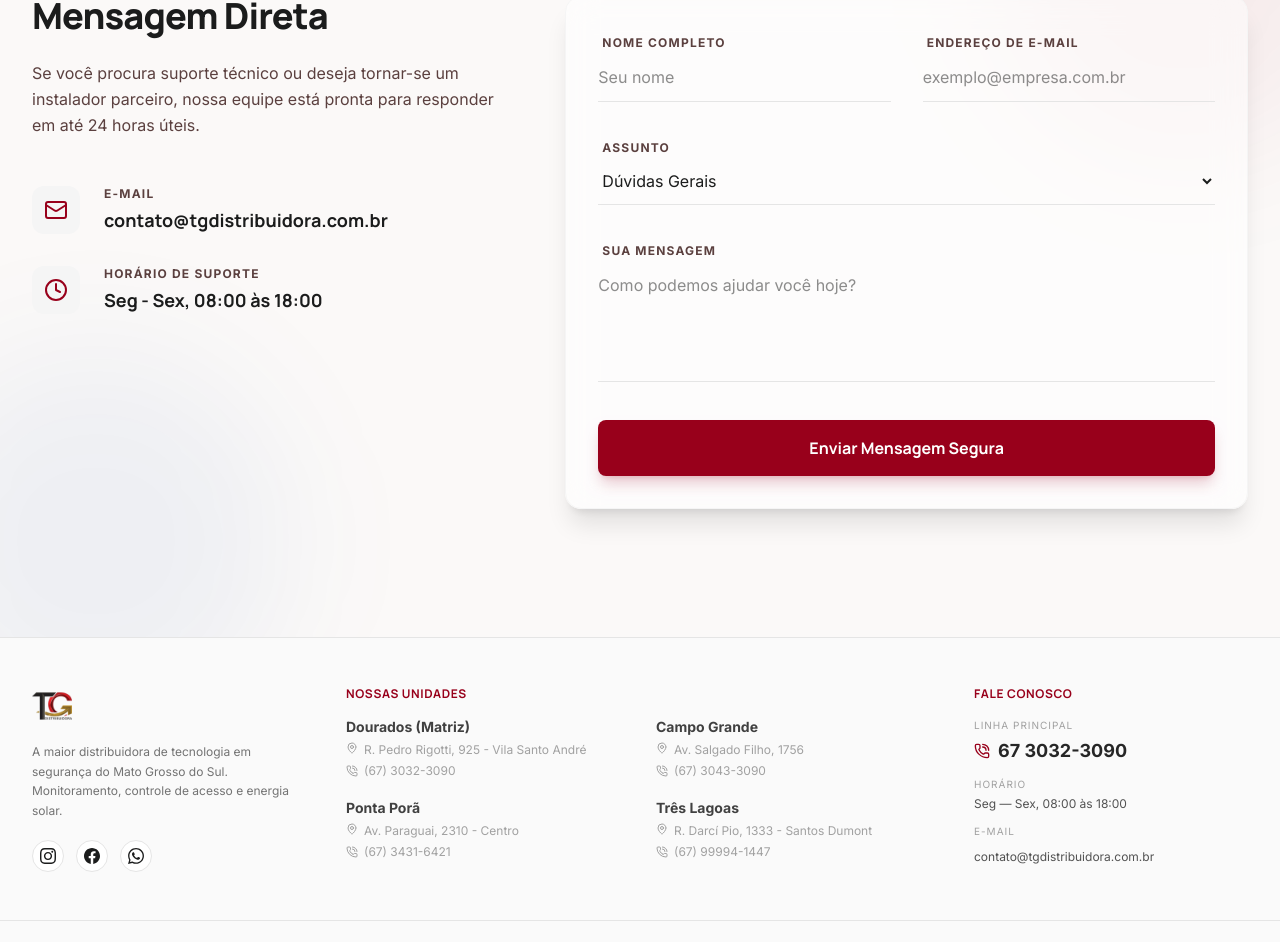
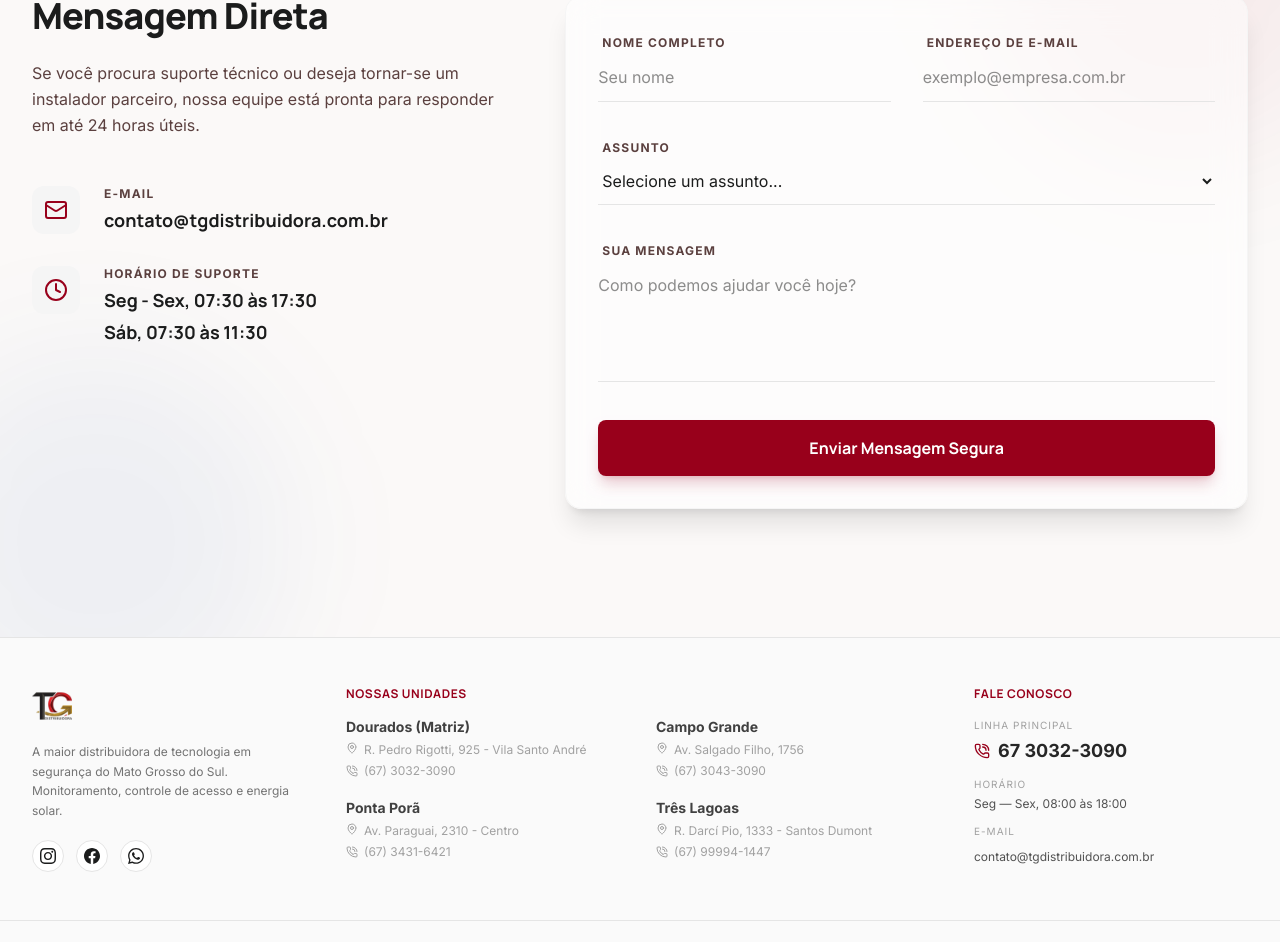
Before and after one commit to DevLucasGodoy/TG-Distribuidora, a Next.js app: page /contato in a window 1280 px wide. Shown: the part 2160-3102 px from the top of the page. Built offline with nearby package versions, Linux system fonts and the light colour scheme; no server answers.

Commit message:
feat(contato): add FormSubmit integration and support hours
Add FormSubmit email submission to contato form with success toast.
Update support hours to match footer: Mon-Fri 07:30-17:30, Sat 07:30-11:30.

```diff
--- a/app/contato/page.tsx
+++ b/app/contato/page.tsx
@@ -1,6 +1,7 @@
 'use client';
 
-import React from 'react';
+import React, { useEffect, useState } from 'react';
+import { useSearchParams } from 'next/navigation';
 import dynamic from 'next/dynamic';
 import Image from 'next/image';
 import { motion } from 'motion/react';
@@ -11,7 +12,9 @@
   MapPin,
   Send,
   Building2,
-  MessageCircle
+  MessageCircle,
+  CheckCircle,
+  X
 } from 'lucide-react';
 const Navbar = dynamic(() => import('@/components/Navbar'), { ssr: false });
 const Footer = dynamic(() => import('@/components/Footer'), { ssr: false });
@@ -21,6 +24,17 @@
 });
 
 export default function ContatoPage() {
+  const searchParams = useSearchParams();
+  const [showSuccess, setShowSuccess] = useState(false);
+
+  useEffect(() => {
+    if (searchParams.get('success') === 'true') {
+      setShowSuccess(true);
+      const timer = setTimeout(() => setShowSuccess(false), 5000);
+      return () => clearTimeout(timer);
+    }
+  }, [searchParams]);
+
   const offices = [
     { name: 'Dourados', type: 'Matriz', address: 'R. Pedro Rigotti, 925 - Vila Santo André', mapsUrl: 'https://maps.google.com/?q=R.+Pedro+Rigotti,+925,+Vila+Santo+André,+Dourados,+MS', phone: '67 3032-3090', phone2: '67 3021-3150', whatsapp: '67 99958-3090', desc: 'Nossa matriz tecnológica, atendendo todo o cone sul com precisão técnica e suporte dedicado.', img: '/lojas/dourados.jpg' },
     { name: 'Campo Grande', type: 'Hub da Capital', address: 'Av. Salgado Filho, 1756', mapsUrl: 'https://maps.google.com/?q=Av.+Salgado+Filho,+1756,+Campo+Grande,+MS', phone: '67 3043-3090', phone2: '67 3042-3091', whatsapp: '67 99285-6510', desc: 'Logística estratégica e showroom de alta tecnologia para a capital do Mato Grosso do Sul.', img: '/lojas/campo-grande.jpg' },
@@ -30,6 +44,28 @@
 
   return (
     <div className="min-h-screen bg-surface selection:bg-primary/20">
+      {showSuccess && (
+        <motion.div
+          initial={{ opacity: 0, y: -20 }}
+          animate={{ opacity: 1, y: 0 }}
+          exit={{ opacity: 0, y: -20 }}
+          className="fixed top-4 left-1/2 -translate-x-1/2 z-50"
+        >
+          <div className="flex items-center gap-4 bg-green-50 border border-green-200 rounded-lg px-6 py-4 shadow-lg">
+            <CheckCircle className="w-6 h-6 text-green-600 shrink-0" />
+            <div>
+              <p className="font-bold text-green-900">Mensagem enviada com sucesso!</p>
+              <p className="text-sm text-green-700">Entraremos em contato em até 24 horas úteis.</p>
+            </div>
+            <button
+              onClick={() => setShowSuccess(false)}
+              className="ml-4 text-green-600 hover:text-green-800 transition-colors"
+            >
+              <X className="w-5 h-5" />
+            </button>
+          </div>
+        </motion.div>
+      )}
       <Navbar />
 
       <main className="pt-24">
@@ -157,35 +193,41 @@
                   </div>
                   <div>
                     <p className="text-xs font-label uppercase tracking-widest text-on-surface-variant mb-1 font-bold">Horário de Suporte</p>
-                    <p className="font-headline font-bold text-lg">Seg - Sex, 08:00 às 18:00</p>
+                    <div className="space-y-1">
+                      <p className="font-headline font-bold text-lg">Seg - Sex, 07:30 às 17:30</p>
+                      <p className="font-headline font-bold text-lg">Sáb, 07:30 às 11:30</p>
+                    </div>
                   </div>
                 </div>
               </div>
             </div>
             <div className="lg:col-span-7">
-              <form className="space-y-8 p-8 bg-white/50 backdrop-blur-lg rounded-2xl border border-neutral-100 shadow-xl">
+              <form action="https://formsubmit.co/contato@tgdistribuidora.com.br" method="POST" className="space-y-8 p-8 bg-white/50 backdrop-blur-lg rounded-2xl border border-neutral-100 shadow-xl">
+                <input type="hidden" name="_captcha" value="false" />
+                <input type="hidden" name="_next" value="https://tgdistribuidora.com.br/contato?success=true" />
                 <div className="grid grid-cols-1 md:grid-cols-2 gap-8">
                   <div className="space-y-2">
                     <label className="text-xs font-label uppercase tracking-widest text-on-surface-variant px-1 font-bold">Nome Completo</label>
-                    <input className="w-full bg-transparent border-0 border-b border-neutral-200 py-3 focus:ring-0 focus:border-primary transition-all" placeholder="Seu nome" type="text"/>
+                    <input name="name" className="w-full bg-transparent border-0 border-b border-neutral-200 py-3 focus:ring-0 focus:border-primary transition-all" placeholder="Seu nome" type="text" required/>
                   </div>
                   <div className="space-y-2">
                     <label className="text-xs font-label uppercase tracking-widest text-on-surface-variant px-1 font-bold">Endereço de E-mail</label>
-                    <input className="w-full bg-transparent border-0 border-b border-neutral-200 py-3 focus:ring-0 focus:border-primary transition-all" placeholder="exemplo@empresa.com.br" type="email"/>
+                    <input name="email" className="w-full bg-transparent border-0 border-b border-neutral-200 py-3 focus:ring-0 focus:border-primary transition-all" placeholder="exemplo@empresa.com.br" type="email" required/>
                   </div>
                 </div>
                 <div className="space-y-2">
                   <label className="text-xs font-label uppercase tracking-widest text-on-surface-variant px-1 font-bold">Assunto</label>
-                  <select className="w-full bg-transparent border-0 border-b border-neutral-200 py-3 focus:ring-0 focus:border-primary transition-all">
-                    <option>Dúvidas Gerais</option>
-                    <option>Suporte Técnico</option>
-                    <option>Nova Parceria</option>
-                    <option>Disponibilidade de Produto</option>
+                  <select name="subject" className="w-full bg-transparent border-0 border-b border-neutral-200 py-3 focus:ring-0 focus:border-primary transition-all" required>
+                    <option value="">Selecione um assunto...</option>
+                    <option value="Dúvidas Gerais">Dúvidas Gerais</option>
+                    <option value="Suporte Técnico">Suporte Técnico</option>
+                    <option value="Nova Parceria">Nova Parceria</option>
+                    <option value="Disponibilidade de Produto">Disponibilidade de Produto</option>
                   </select>
                 </div>
                 <div className="space-y-2">
                   <label className="text-xs font-label uppercase tracking-widest text-on-surface-variant px-1 font-bold">Sua Mensagem</label>
-                  <textarea className="w-full bg-transparent border-0 border-b border-neutral-200 py-3 focus:ring-0 focus:border-primary transition-all resize-none" placeholder="Como podemos ajudar você hoje?" rows={4}></textarea>
+                  <textarea name="message" className="w-full bg-transparent border-0 border-b border-neutral-200 py-3 focus:ring-0 focus:border-primary transition-all resize-none" placeholder="Como podemos ajudar você hoje?" rows={4} required></textarea>
                 </div>
                 <button className="w-full py-4 bg-primary text-white font-headline font-bold rounded-lg scale-100 hover:scale-[1.02] active:scale-95 transition-all shadow-lg shadow-primary/20" type="submit">
                   Enviar Mensagem Segura
```
